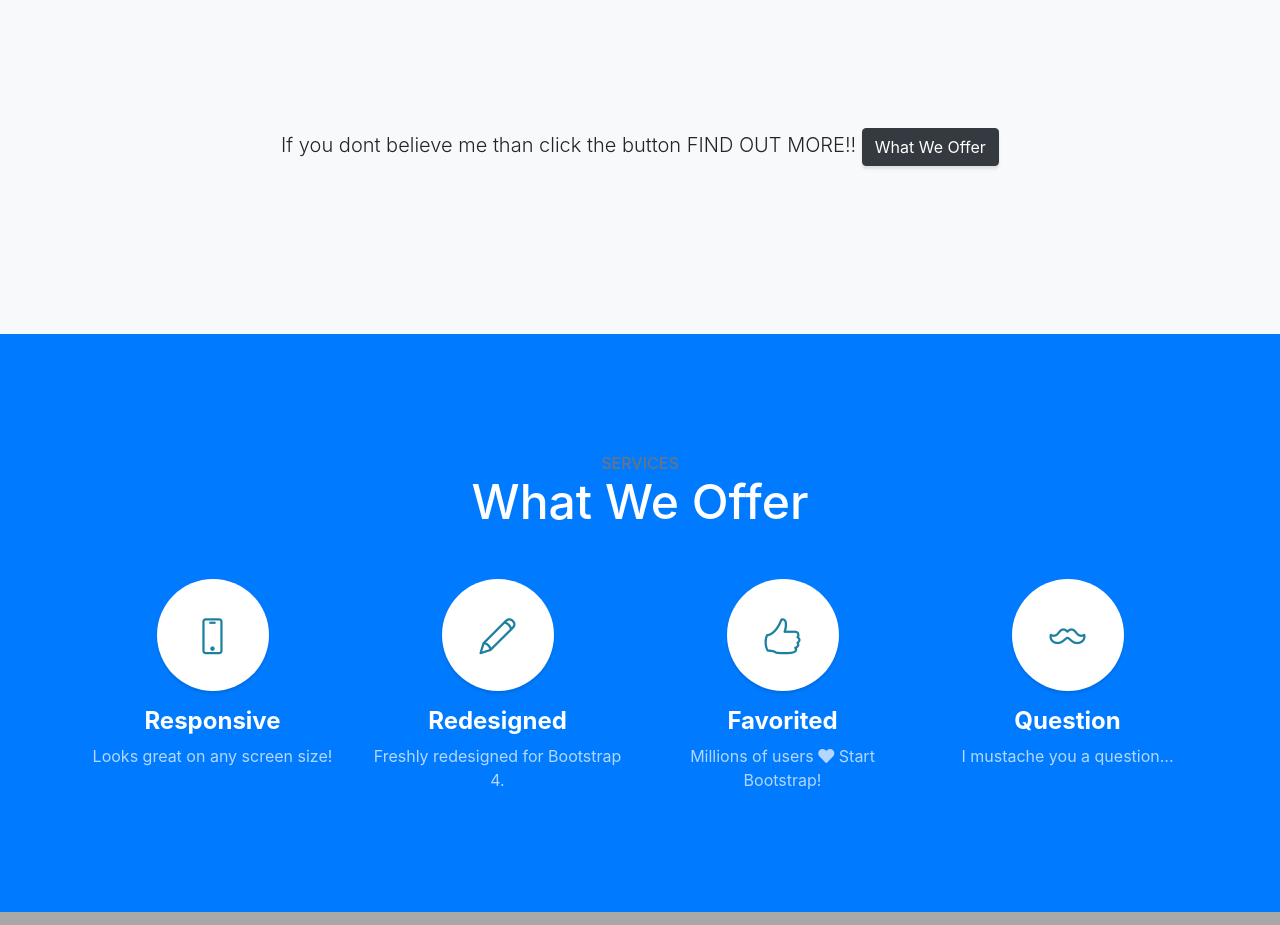
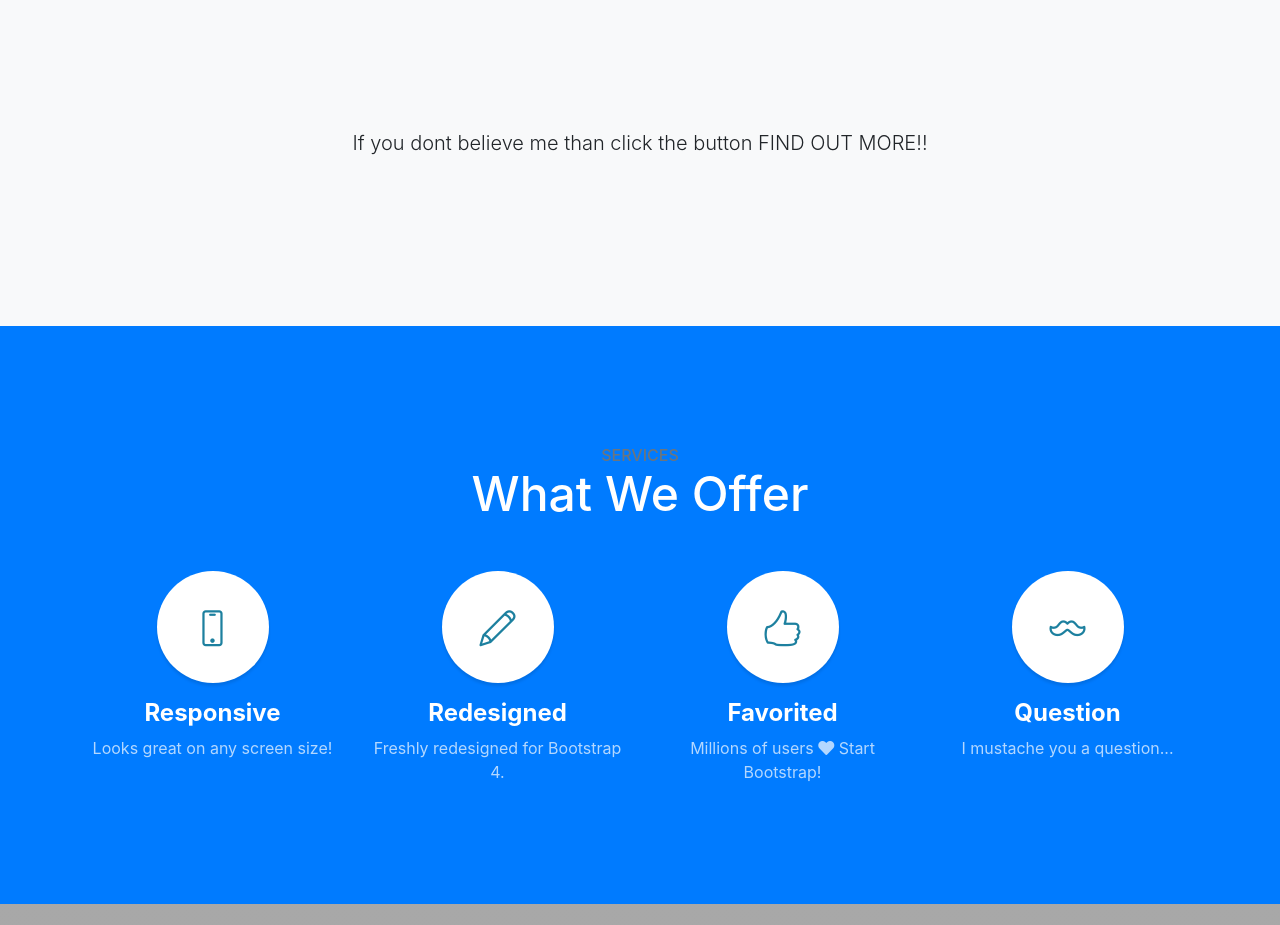
Before and after one commit to svenigalla123/UNICORNS-, a website with bundled scripts: page index.html in a window 1280 px wide. Shown: the part 800-1725 px from the top of the page. Built offline with nearby package versions, Linux system fonts and the light colour scheme; grey boxes are pictures that could not be loaded.

Commit message:
Update index.html

```diff
--- a/index.html
+++ b/index.html
@@ -72,7 +72,7 @@
           <h2></h2>
           <p class="lead mb-5"> If you dont believe me than click the button FIND OUT MORE!!
 
-          <a class="btn btn-dark btn-xl js-scroll-trigger" href="#services">What We Offer</a>
+
         </div>
       </div>
     </div>
```
